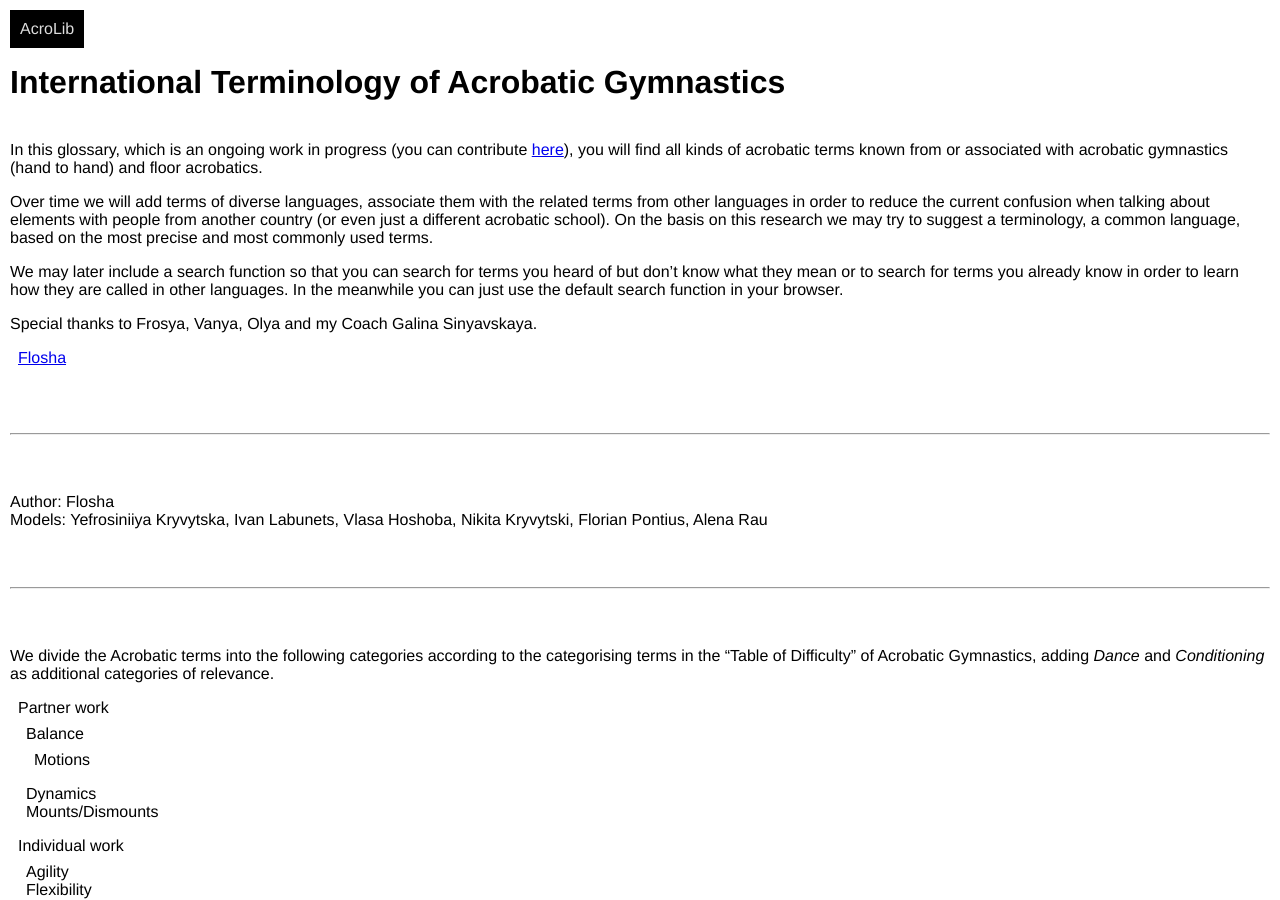
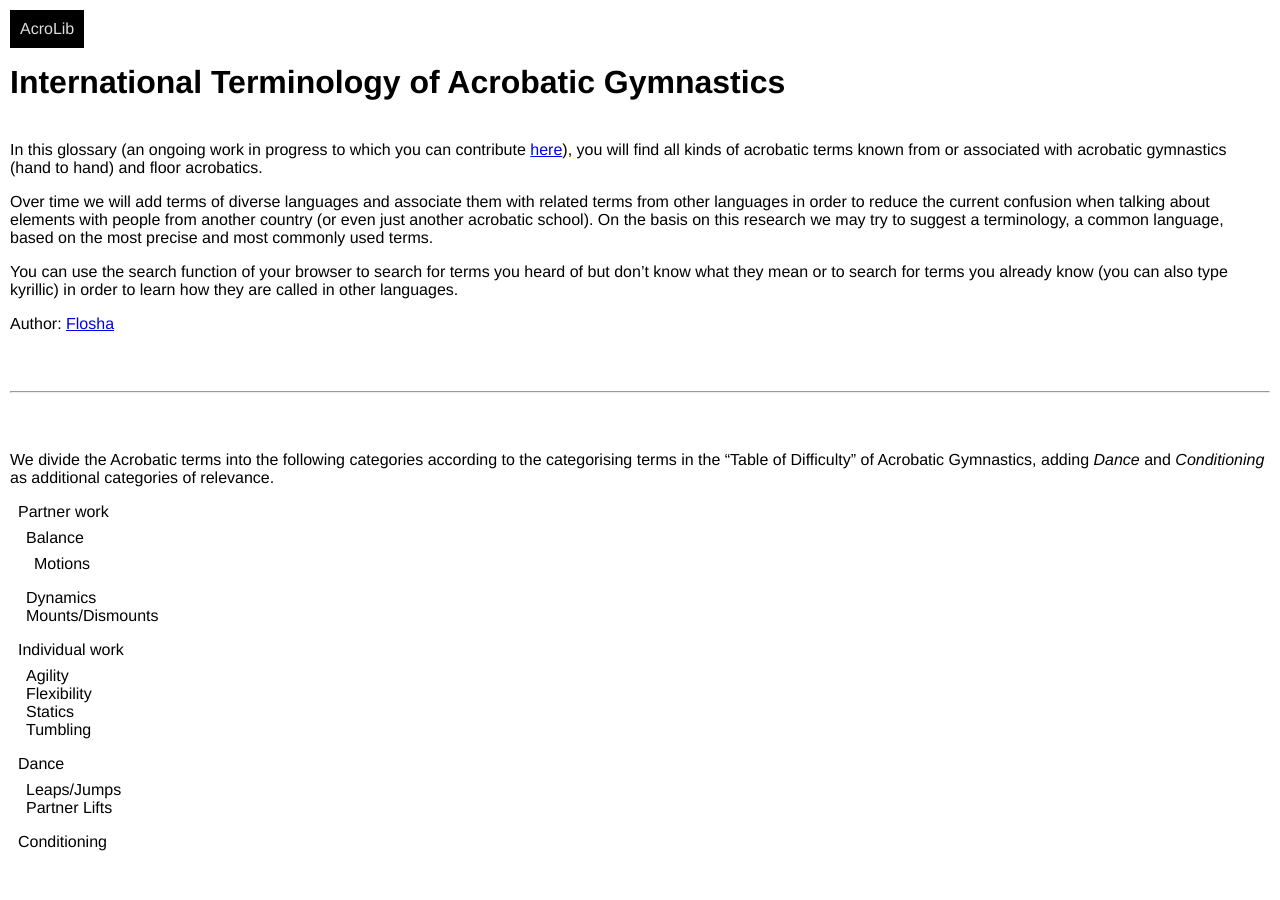
Before and after one commit to floshin/acrolib, a Jekyll site: the page built from glossary.md, in a window 1280 px wide and 900 px high. Built offline with Jekyll 4.4.1, drawn with Linux system fonts in a browser that asks for light colours; our own code applies the rules of GitHub Pages for plain Markdown files; some of the changed text lies outside the part shown.

Commit message:
Update glossary.md

```diff
--- a/glossary.md
+++ b/glossary.md
@@ -1,19 +1,12 @@
 # International Terminology of Acrobatic Gymnastics
 
-In this glossary, which is an ongoing work in progress (you can contribute [here](https://github.com/floshin/acrolib/edit/main/glossary.md)), you will find all kinds of acrobatic terms known from or associated with acrobatic gymnastics (hand to hand) and floor acrobatics.
+In this glossary (an ongoing work in progress to which you can contribute [here](https://github.com/floshin/acrolib/edit/main/glossary.md)), you will find all kinds of acrobatic terms known from or associated with acrobatic gymnastics (hand to hand) and floor acrobatics.
 
-Over time we will add terms of diverse languages, associate them with the related terms from other languages in order to reduce the current confusion when talking about elements with people from another country (or even just a different acrobatic school). On the basis on this research we may try to suggest a terminology, a common language, based on the most precise and most commonly used terms.
+Over time we will add terms of diverse languages and associate them with related terms from other languages in order to reduce the current confusion when talking about elements with people from another country (or even just another acrobatic school). On the basis on this research we may try to suggest a terminology, a common language, based on the most precise and most commonly used terms.
 
-We may later include a search function so that you can search for terms you heard of but don't know what they mean or to search for terms you already know in order to learn how they are called in other languages. In the meanwhile you can just use the default search function in your browser.
+You can use the search function of your browser to search for terms you heard of but don't know what they mean or to search for terms you already know (you can also type kyrillic) in order to learn how they are called in other languages.
 
-Special thanks to Frosya, Vanya, Olya and my Coach Galina Sinyavskaya.
-
-- [Flosha](https://flosh.in)
-
----
-
-Author: Flosha
-Models: Yefrosiniiya Kryvytska, Ivan Labunets, Vlasa Hoshoba, Nikita Kryvytski, Florian Pontius, Alena Rau
+Author: [Flosha](https://flosh.in)
 
 ---
 
@@ -268,3 +261,13 @@
 * Push-up
 * Handstand Push-up
 * Pike Push-up, also called *Drinking Deer Push-up*
+
+
+---
+
+## Credits
+
+**Idea, text, webdesign, photography:** [Flosha](https://flosh.in)
+**Models**: Yefrosiniiya Kryvytska, Ivan Labunets, Vlasa Hoshoba, Nikita Kryvytski, Florian Pontius, Alena Rau
+
+Special thanks to Frosya, Vanya, Olya and my coach Galina Sinyavskaya.
```
